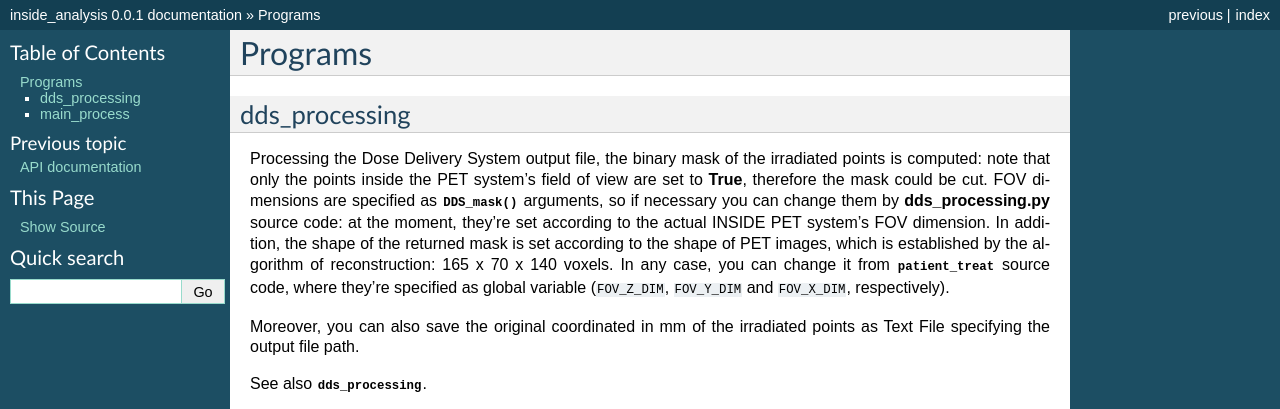
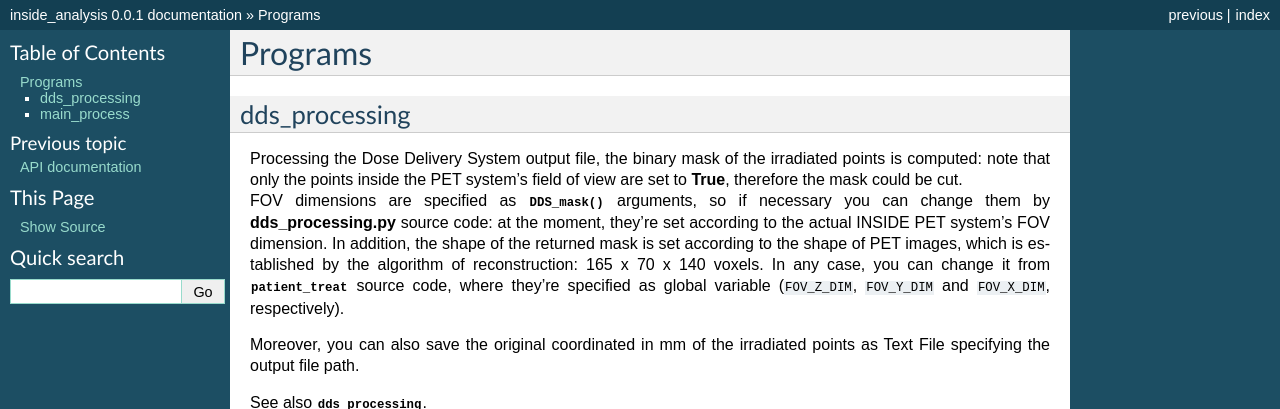
Before and after one commit to Gretadelnista/inside_package, a Sphinx documentation site: the page built from docs/program.rst, in a window 1280 px wide, cut to the strip 0-409 px from the top of the page. Built offline with Sphinx 7.4.7, drawn with Linux system fonts in a browser that asks for light colours; some of the changed lines change nothing that is shown.

Commit message:
Documentation\'s review

```diff
--- a/docs/program.rst
+++ b/docs/program.rst
@@ -1,10 +1,14 @@
+.. |br| raw:: html
+
+    <br>
+
 Programs
 ========
 
 dds_processing
 ---------------
 
-Processing the Dose Delivery System output file, the binary mask of the irradiated points is computed: note that only the points inside the PET system's field of view are set to **True**, therefore the mask could be cut.
+Processing the Dose Delivery System output file, the binary mask of the irradiated points is computed: note that only the points inside the PET system's field of view are set to **True**, therefore the mask could be cut. |br|
 FOV dimensions are specified as :func:`DDS_mask` arguments, so if necessary you can change them by :program:`dds_processing.py` source code: at the moment, they're set according to the actual INSIDE PET system's FOV dimension.
 In addition, the shape of the returned mask is set according to the shape of PET images, which is established by the algorithm of reconstruction: 165 x 70 x 140 voxels.
 In any case,  you can change it from :mod:`patient_treat` source code, where they're specified as global variable (``FOV_Z_DIM``,  ``FOV_Y_DIM``  and  ``FOV_X_DIM``,  respectively).
```
Also changed, not shown: docs/__init__.py (added).
